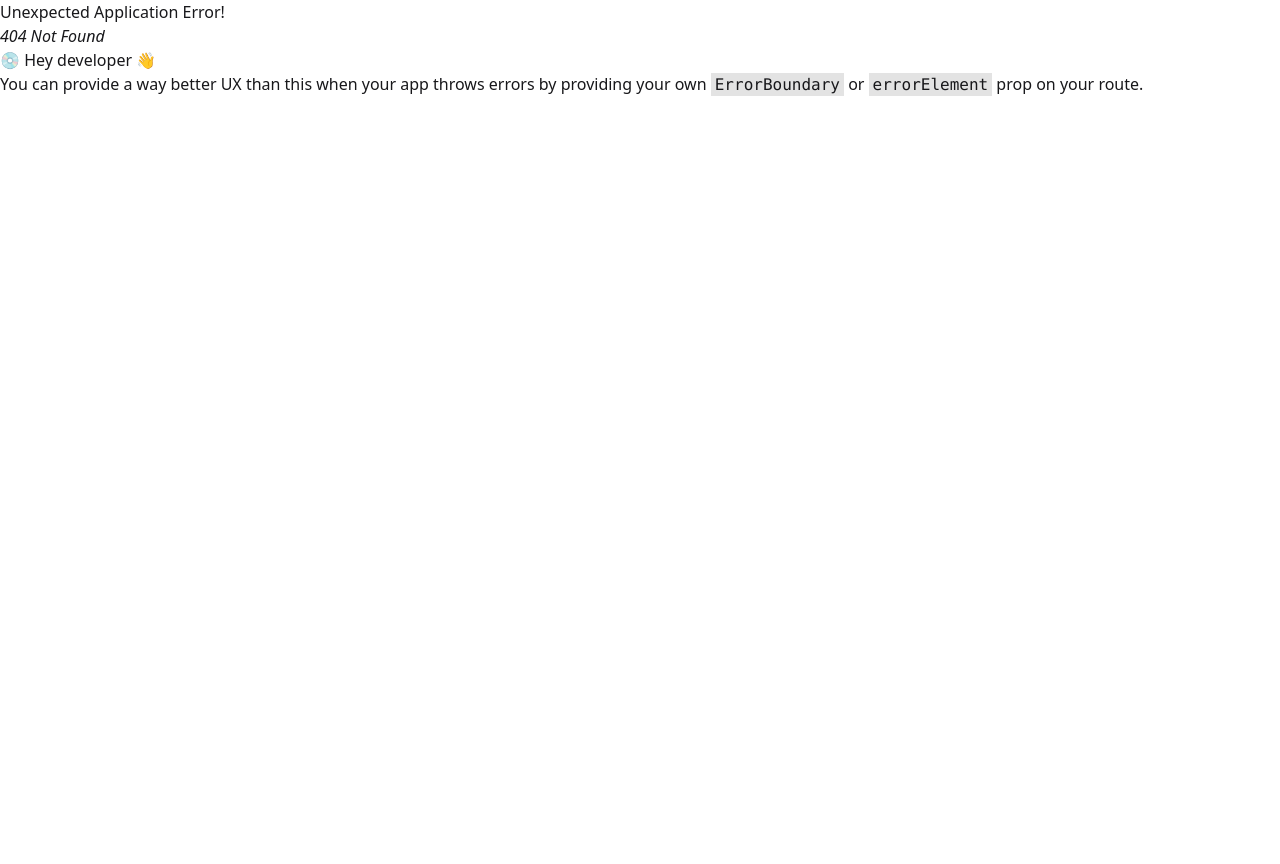
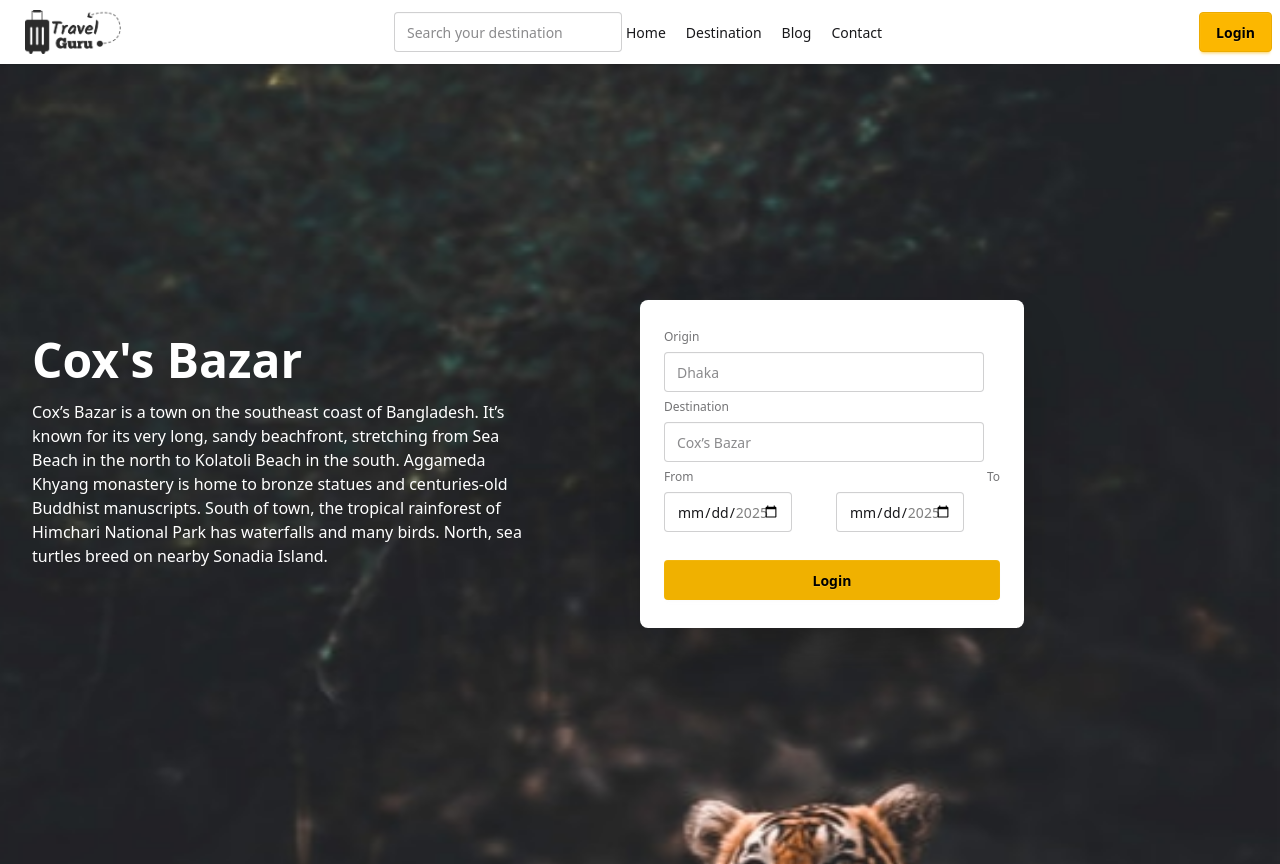
Before and after one commit to MaLiHa1321/Romely, a React (Vite) app: page /BannerNext in a window 1280 px wide. Before the commit this address had no page. Before the commit the page ends 800 px from the top, so only its background shows below. Built offline with nearby package versions, Linux system fonts and the light colour scheme.

Commit message:
booking banner are added

```diff
--- a/src/Component/home/Banner.jsx
+++ b/src/Component/home/Banner.jsx
@@ -10,6 +10,7 @@ import img1 from '../../assets/Rectangle 26.png';
 import img2 from '../../assets/Rectangle 27.png';
 import img3 from '../../assets/Sreemongol.png';
 import backimg from '../../assets/sundorbon.png';
+import { Link } from 'react-router-dom';
 
 
 const Banner = () => {
@@ -34,9 +35,11 @@ const Banner = () => {
           headquarters in southeastern Bangladesh. It is famous mostly for its long
           natural sandy beach.
         </p>
-        <button className="btn bg-yellow-500 border-none text-black hover:bg-yellow-600">
+       <Link to='/BannerNext'>
+       <button className="btn bg-yellow-500 border-none text-black hover:bg-yellow-600">
           Booking →
         </button>
+       </Link>
       </div>
 
       {/* Right Swiper */}
--- /dev/null
+++ b/src/Component/home/BannerNext.jsx
@@ -0,0 +1,53 @@
+import backimg from '../../assets/sundorbon.png';
+
+const BannerNext = () => {
+    return (
+        <div>
+             <div
+                  className="min-h-screen flex flex-col lg:flex-row items-center justify-between px-8 py-12 bg-cover bg-center"
+                  style={{ backgroundImage: `url(${backimg})` }} // set this to a general bg image if needed
+                >
+                  {/* Left Text Content */}
+                  <div className="text-white max-w-lg">
+                  <h1 className="text-5xl font-bold mb-4">Cox's Bazar</h1>
+                    <p className="mb-6">
+                    Cox’s Bazar is a town on the southeast coast of Bangladesh. It’s known for its very long, sandy beachfront, stretching from Sea Beach in the north to Kolatoli Beach in the south. Aggameda Khyang monastery is home to bronze statues and centuries-old Buddhist manuscripts. South of town, the tropical rainforest of Himchari National Park has waterfalls and many birds. North, sea turtles breed on nearby Sonadia Island.
+                    </p>
+
+                  </div>
+
+                  {/* Right Swiper */}
+                  <div className="w-full lg:w-1/2 mt-10 lg:mt-0">
+                  <div className="card bg-base-100 w-full max-w-sm shrink-0 shadow-2xl">
+      <div className="card-body">
+        <fieldset className="fieldset">
+          <label className="fieldset-label">Origin</label>
+          <input type="text" className="input" placeholder="Dhaka" />
+          <label className="fieldset-label">Destination</label>
+          <input type="text" className="input" placeholder="Cox’s Bazar" />
+          <div className='flex justify-between'>
+          <label className="fieldset-label">From</label>
+          <label className="fieldset-label">To</label>
+          </div>
+          <div  className='flex gap-2'>
+
+          <input type="date" className="input validator" required placeholder="Pick a date in 2025"
+min="2025-01-01" max="2025-12-31"
+  title="Must be valid URL" />
+<p className="validator-hint">Must be 2025</p>
+<input type="date" className="input validator" required placeholder="Pick a date in 2025"
+min="2025-01-01" max="2025-12-31"
+  title="Must be valid URL" />
+<p className="validator-hint">Must be 2025</p>
+          </div>
+          <button className="btn bg-yellow-500 border-none text-black hover:bg-yellow-600">Login</button>
+        </fieldset>
+      </div>
+    </div>
+                  </div>
+                </div>
+        </div>
+    );
+};
+
+export default BannerNext;
--- a/src/main.jsx
+++ b/src/main.jsx
@@ -7,6 +7,7 @@ import {
 import './index.css'
 import Home from './Component/home/Home';
 import Root from './Component/Root/Root';
+import BannerNext from './Component/home/BannerNext';
 
 const router = createBrowserRouter([
   {
@@ -16,6 +17,10 @@ const router = createBrowserRouter([
       {
         path: '/',
         element: <Home></Home>
+      },
+      {
+        path: '/BannerNext',
+        element: <BannerNext />
       }
 
     ]
```
